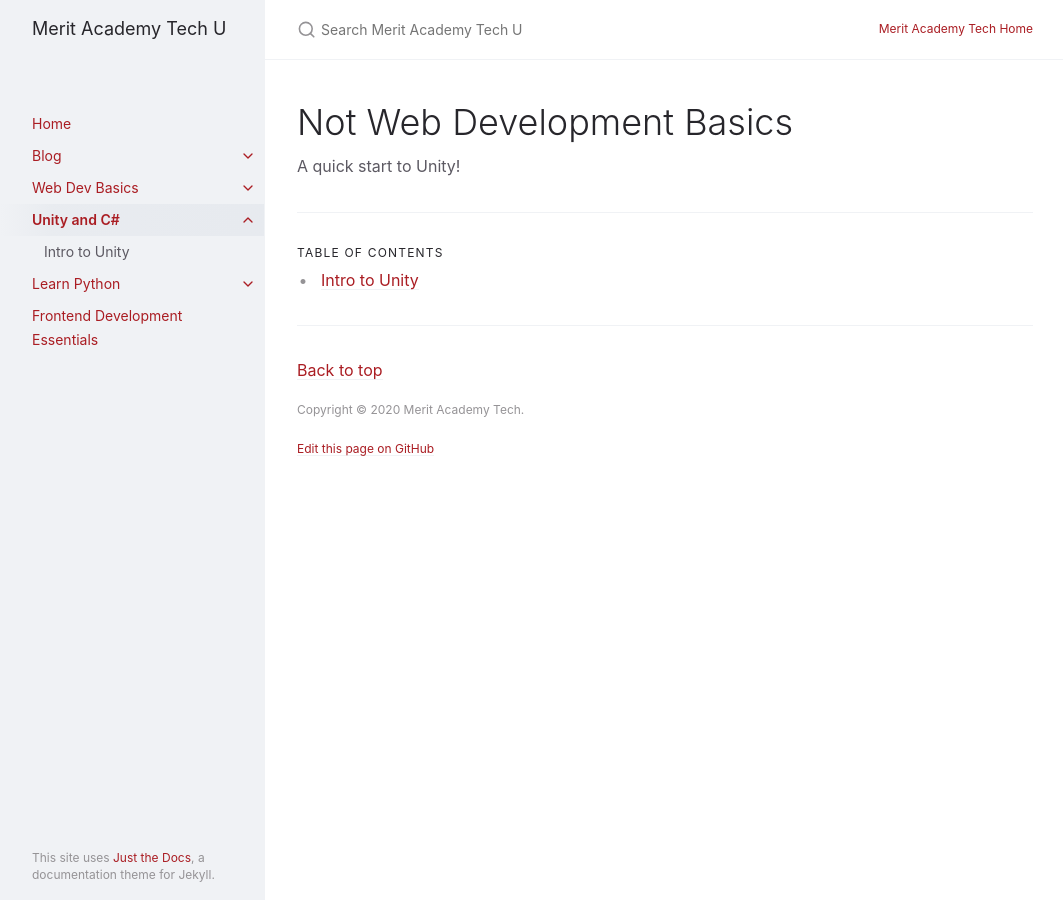
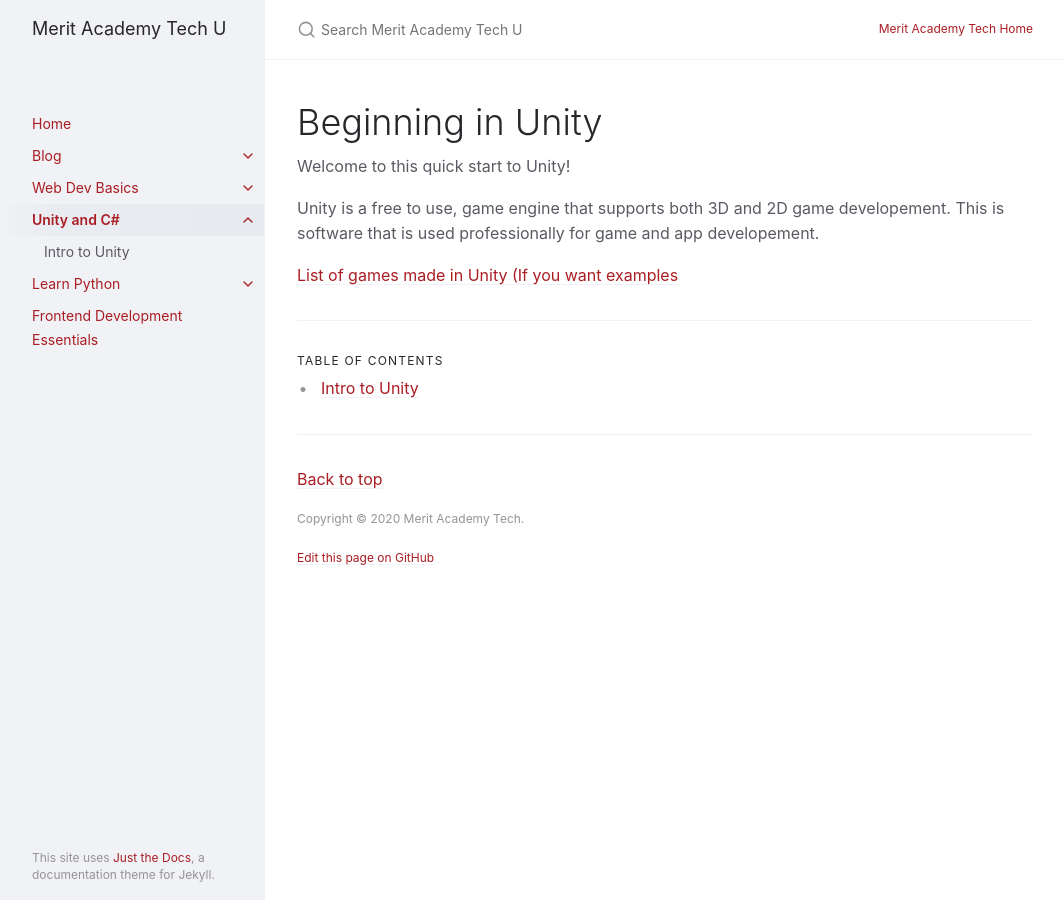
Before and after one commit to talj1/learn-merit, a Jekyll site: the page built from docs/unity-and-cs/unity-and-cs.md, in a window 1280 px wide. Shown: the whole page, without its empty margins (107-1170 px from the left). Built offline with Jekyll 4.4.1, drawn with Linux system fonts in a browser that asks for light colours.

Commit message:
Update unity-and-cs.md

```diff
--- a/docs/unity-and-cs/unity-and-cs.md
+++ b/docs/unity-and-cs/unity-and-cs.md
@@ -6,6 +6,10 @@ has_children: true
 permalink: /docs/unity-cs/
 ---
 
-# Not Web Development Basics
+# Beginning in Unity
 
-A quick start to Unity!
+Welcome to this quick start to Unity!
+
+Unity is a free to use, game engine that supports both 3D and 2D game developement. This is software that is used professionally for game and app developement.
+
+[List of games made in Unity (If you want examples](https://en.wikipedia.org/wiki/List_of_Unity_games)
```
